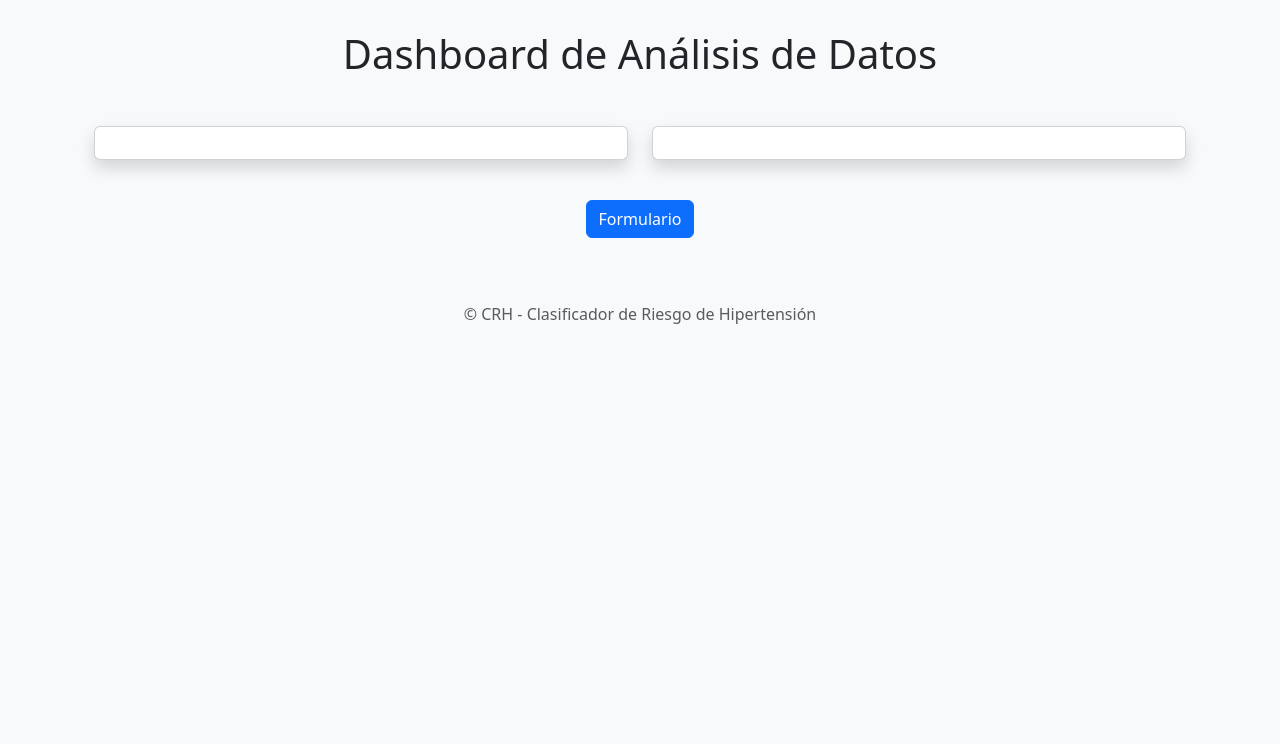
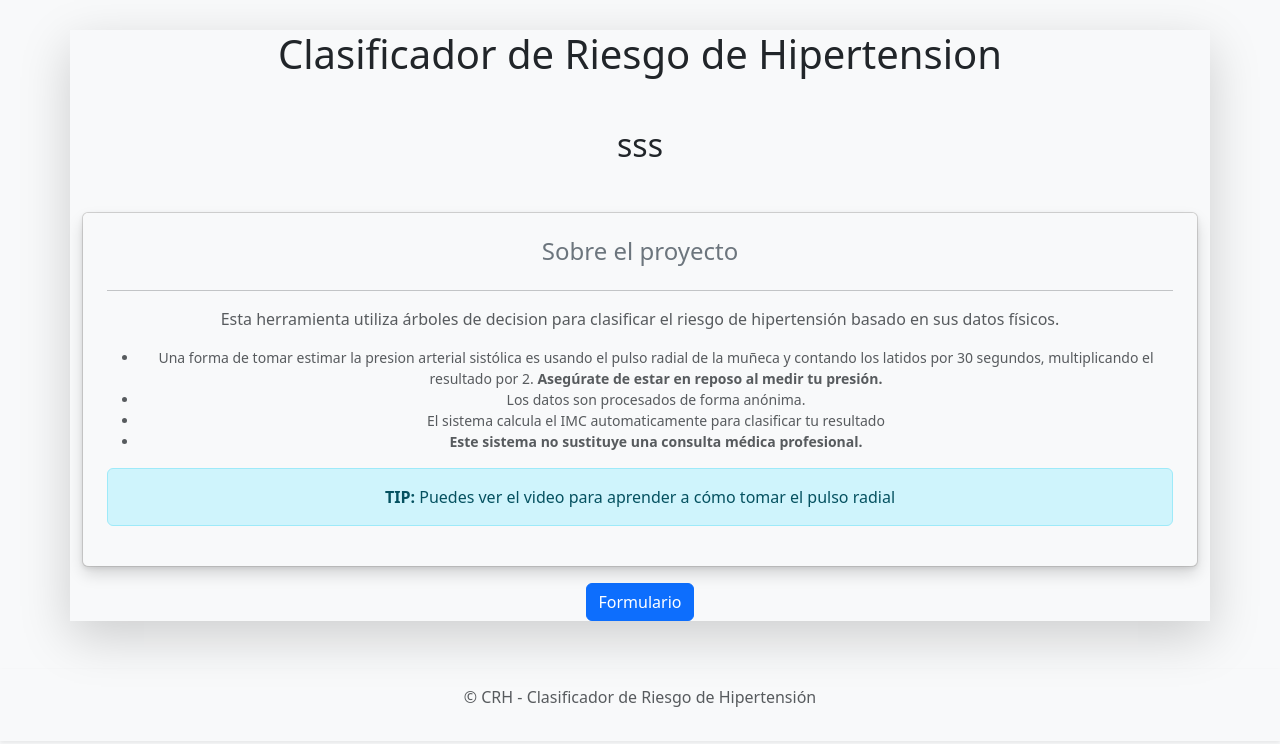
Before and after one commit to FGVe1123/CRH, a Flask app: page / in a window 1280 px wide. Shown: the part 56-800 px from the top of the page. Run offline with Flask 3, Linux system fonts and the light colour scheme.

Commit message:
fix de interfaz

```diff
--- a/templates/index.html
+++ b/templates/index.html
@@ -1,29 +1,32 @@
 {% extends "plantilla.html" %}
 
 {% block content %}
-<div class="container mt-4">
-    <h1 class="text-center mb-5">Dashboard de Análisis de Datos</h1>
-
-    <div class="row">
-        <div class="col-md-6 mb-4">
-            <div class="card shadow">
-                <div class="card-body">
-                    {{ graph1 | safe }} <!--SE AGREGA EL GRÁFICO-->
+<div class="container">
+    <h1 class="text-center mb-5">Clasificador de Riesgo de Hipertension</h1>
+    <h2 class="text-center mb-5" >sss</h2>
+        <div class="text-center card shadow-sm">
+            <div class="card shadow h-100 p-4 bg-light border-0">
+                <h4 class="text-secondary">Sobre el proyecto</h4>
+                <hr>
+                <p class="text-muted">
+                    Esta herramienta utiliza árboles de decision para clasificar el riesgo de hipertensión basado en sus datos físicos.
+                </p>
+                <ul class="small text-muted">
+                    <li>Una forma de tomar estimar la presion arterial sistólica es usando el pulso radial de la muñeca y contando los latidos
+                        por 30 segundos, multiplicando el resultado por 2. <strong> Asegúrate de estar en reposo al medir tu presión.</strong></li>
+                    <li>Los datos son procesados de forma anónima.</li>
+                    <li>El sistema calcula el IMC automaticamente para clasificar tu resultado</li>
+                    <strong><li>Este sistema no sustituye una consulta médica profesional.</li></strong>
+                </ul>
+                <div class="alert alert-info mt-auto">
+                    <strong>TIP:</strong> Puedes ver el video para aprender a cómo tomar el pulso radial
                 </div>
             </div>
         </div>
-
-        <div class="col-md-6 mb-4">
-            <div class="card shadow">
-                <div class="card-body">
-                    {{ graph2 | safe }} <!--SE AGREGA EL GRÁFICO-->
-                </div>
-            </div>
-        </div>
-    </div>
-
     <div class="text-center mt-3">
         <a href="/formulario" class="btn btn-primary">Formulario</a>
     </div>
 </div>
+
+
 {% endblock %}
--- a/templates/plantilla.html
+++ b/templates/plantilla.html
@@ -23,11 +23,11 @@
 
     </nav>
 
-    <div class="container">
+    <div class="container card-body shadow-lg">
         {% block content %}{% endblock %}
     </div>
 
-    <footer class="text-center mt-5 py-3 text-muted">
+    <footer class="text-center mt-5 py-3 text-muted card-footer shadow-sm">
         <p>&copy; CRH - Clasificador de Riesgo de Hipertensión</p>
     </footer>
 </body>
```
